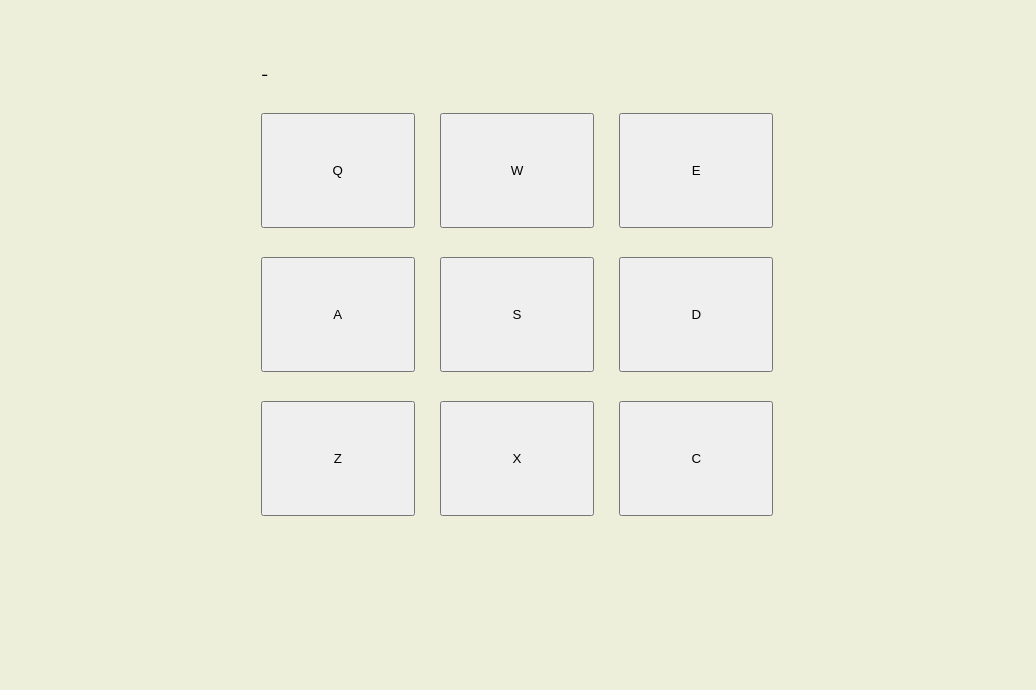
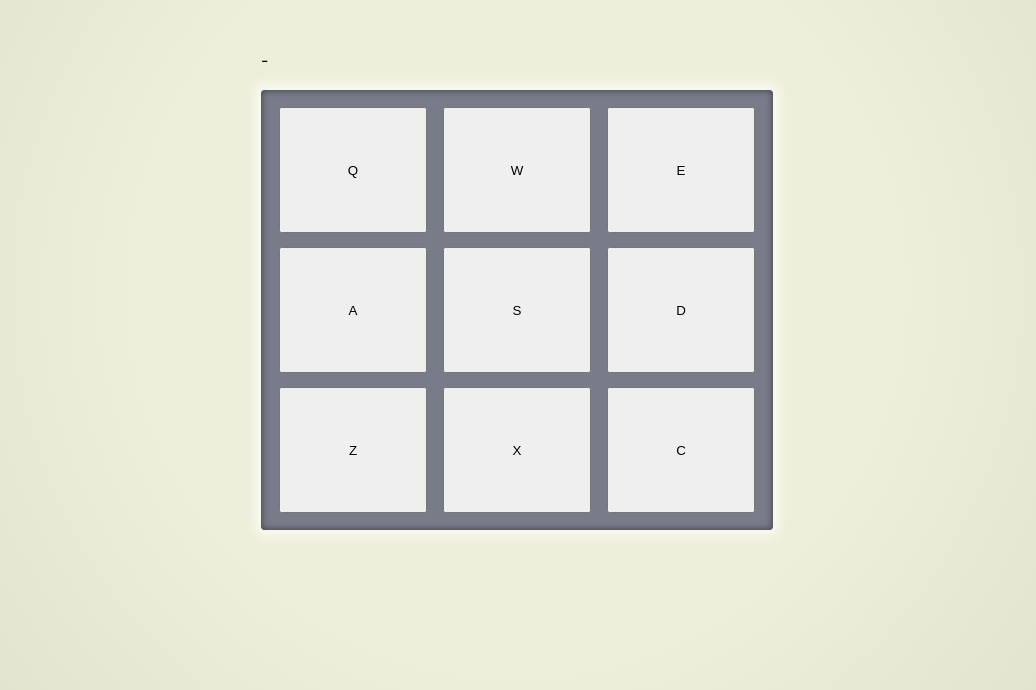
Before and after one commit to fermercadal/react-mpc_legacy, a React (Create React App) app: page / in a window 1280 px wide. Shown: the part 110-800 px from the top of the page, without its empty margins (123-1159 px from the left). Built offline with nearby package versions, Linux system fonts and the light colour scheme.

Commit message:
Update background color

```diff
--- a/src/App.css
+++ b/src/App.css
@@ -7,24 +7,37 @@
   width: 100%;
   height: 100%;
 
-  background-color: #EEEFDB;
+  background-color: #eeefdB;
+  background: radial-gradient(circle, #eeefdB 50%, #dfe0ca 100%);
 }
 
 .mpc {
   display: flex;
-  flex-flow: row wrap;
-  justify-content: space-between;
-  align-items: center;
+  flex-flow: column wrap;
 
   width: 40%;
   height: 60%;
 }
 
+.pads {
+  display: flex;
+  flex: 1 1 auto;
+  flex-flow: row wrap;
+  justify-content: space-around;
+  align-items: center;
+  padding: 10px;
+
+  background-color: #787C89;
+  border-radius: 4px;
+  box-shadow: 0px 0px 6px 1px #454852 inset, 0px 0px 10px 6px #f9faf0;
+}
+
 .display {
+  margin-bottom: 20px;
   width: 100%;
 }
 
 .drum-pad {
   width: 30%;
-  height: 24%;
+  height: 30%;
 }
--- a/src/App.js
+++ b/src/App.js
@@ -111,7 +111,10 @@ class App extends Component {
     return (
       <main id="drum-machine" className="mpc">
         <Display value={this.state.playedSound} />
+
+        <section class="pads">
         { padsKit }
+        </section>
       </main>
     );
   }
```
